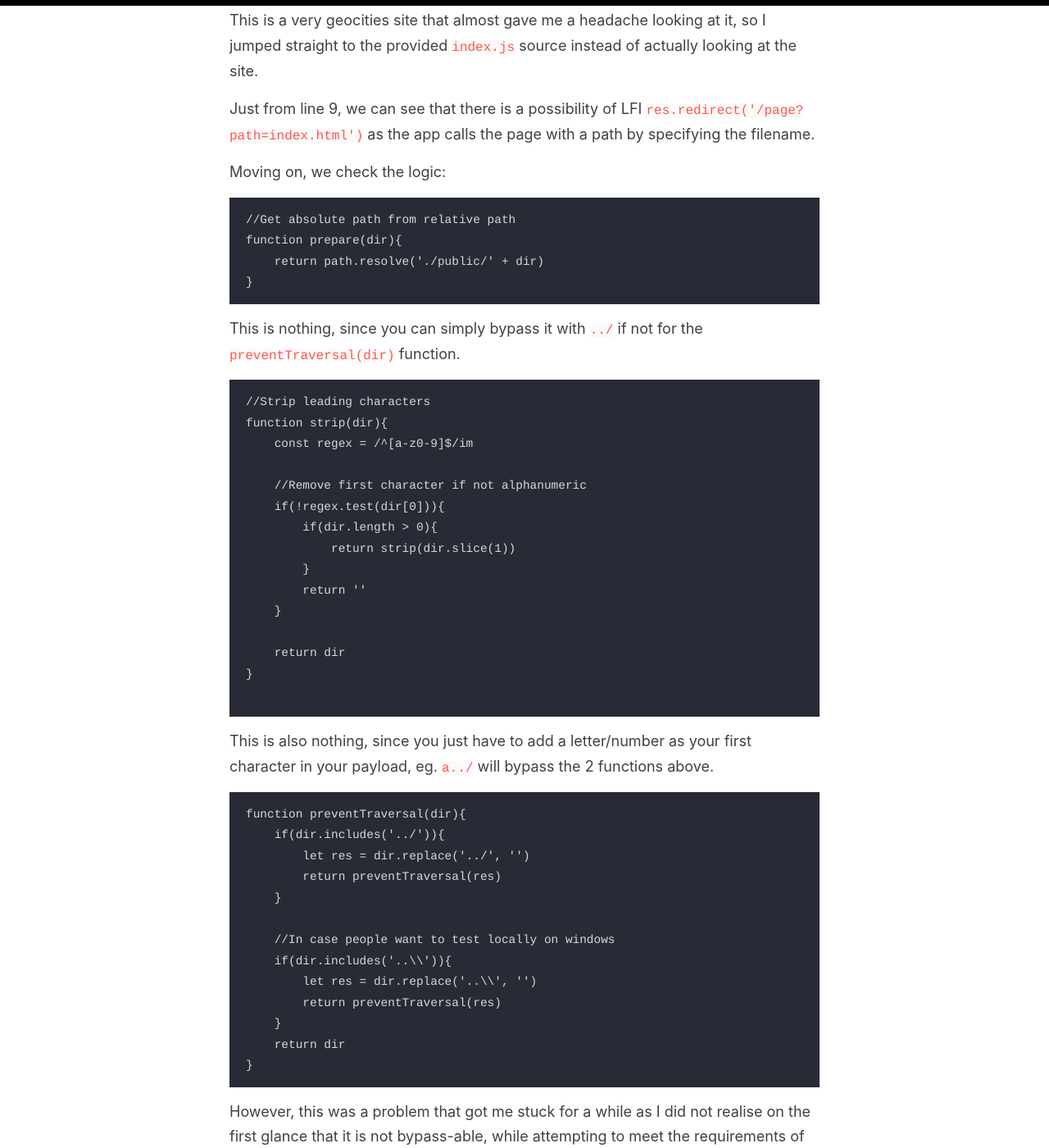
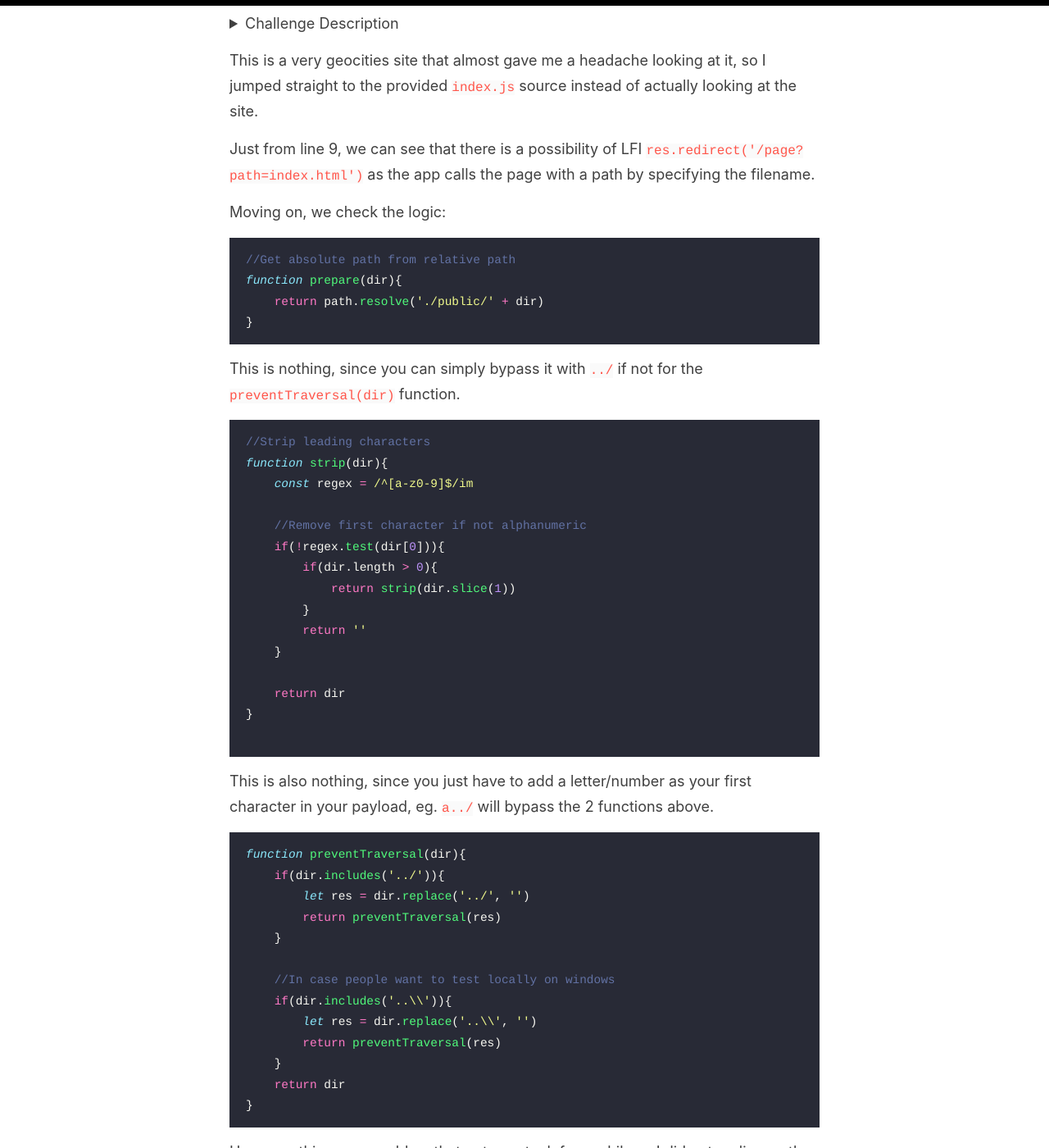
Before and after one commit to Isopach/isopach.github.io, a Jekyll site: the page built from _posts/2020-06-26-Redpwn-CTF-2020.md, in a window 1280 px wide and 1400 px high, scrolled down 3962 px. Shown: the whole window at 82% size. Built offline with Jekyll 4.4.1, drawn with Linux system fonts in a browser that asks for light colours; some of the changed text lies outside the part shown.

Commit message:
Fix formatting

````diff
--- a/_posts/2020-06-26-Redpwn-CTF-2020.md
+++ b/_posts/2020-06-26-Redpwn-CTF-2020.md
@@ -68,7 +68,7 @@
 #### Category: Web | 374 solves | 373 points
 
 <details>
-  <summary>Challenge Description></summary>
+  <summary>Challenge Description</summary>
 
  I wanted to make a website to store bits of text, but I don't have any experience with web development. However, I realized that I don't need any! If you experience any issues, make a paste and send it here
 <br />
@@ -111,11 +112,11 @@
 
 </details>
 
-This is the same as the previous challenge, except you have to XSS the admin to get the cookies, which most likely contains the flag.
+This is the same as the previous challenge, you just have to XSS the admin to get the cookies, which most likely contains the flag.
 
 I first tried the `<script>` tags which didn't work, and after reading the source on https://static-static-hosting.2020.redpwnc.tf/site/script.js I understood why:
 
-```
+```javascript
 if (children[i].nodeName === 'SCRIPT') {
             element.removeChild(children[i]);
             i --;
@@ -126,14 +127,14 @@
 
 It removes the script tags then sanitizes them. Thus, let's take a look at the sanitize function:
 
-```
+```javascript
 if (!['src', 'width', 'height', 'alt', 'class'].includes(attributes[i])) {
             element.removeAttribute(attributes[i]);
         }
 ```
 
 So basically you can only use `src`, `width`, `height`, `alt`, `class` to load your XSS payload.
-I actually tried `<img src` but found out for the first time that you cannot load script tags in it (how did I not know that before...).
+I actually tried `<img src` but found out for the first time that you cannot load script tags in the `src` attribute (how did I not know that before...).
 
 So I tried the `iframe` way and it worked on the first try!
 
@@ -173,7 +174,7 @@
 Moving on, we check the logic:
 
 
-```
+```javascript
 //Get absolute path from relative path
 function prepare(dir){
     return path.resolve('./public/' + dir)
@@ -182,7 +183,7 @@
 
 This is nothing, since you can simply bypass it with `../` if not for the `preventTraversal(dir)` function.
 
-```
+```javascript
 //Strip leading characters
 function strip(dir){
     const regex = /^[a-z0-9]$/im
@@ -202,7 +203,7 @@
 
 This is also nothing, since you just have to add a letter/number as your first character in your payload, eg. `a../` will bypass the 2 functions above.
 
-```
+```javascript
 function preventTraversal(dir){
     if(dir.includes('../')){
         let res = dir.replace('../', '')
@@ -220,7 +221,7 @@
 
 However, this was a problem that got me stuck for a while as I did not realise on the first glance that it is not bypass-able, while attempting to meet the requirements of the other 2 functions. After an hour, I decided to read the rest of the source more carefully and noticed the checking logic:
 
-```
+```javascript
 path = strip(path)
 
 path = preventTraversal(path)
@@ -273,7 +274,8 @@
 
 After a while, I was definitely stuck so I just left it there, until my teammate pointed out that I was searching for the hash of a *public key* instead of *certificate*. D'oh!
 
-So let's convert it to a certificate using `openssl`: `openssl pkey -pubin -outform der -in textbook.key | openssl dgst -sha1`
+So let's convert it to a certificate using `openssl`:
+`openssl pkey -pubin -outform der -in textbook.key | openssl dgst -sha1`
 
 By `SHA-1` hashing the `.der` format of the key, we can find the actual domain on the site here: https://crt.sh/?id=2001057066
 
@@ -321,13 +323,15 @@
 
 `xhr.send(JSON.stringify({"password":"n3cdD3GjyjGUS8PZ3n7dvZerWiY9IRQn"}));`
 
-Then I got stuck again, as I remembered that the admin account only has a balance of 140, which was far from enough to purchase the flag at 1000. However, my teammate Kenneth suggested that maybe the admin had already purchased the flag, so we went into the wrong rabbit hole of trying to get the result of `getPurchased` and getting the admin to send it to us. In the process, I learnt about maintaining session during `xhr` by using `withCredentials` and `onload` and `onreadystatechange`. I also learnt that it is impossible to either retrieve the `Set-Cookie` header from the response or send a `Cookies` header with `xhr`, since it was blocked by the specifications for security reasons.
+Then I got stuck again, as I remembered that the admin account only has a balance of 140, which was far from enough to purchase the flag at 1000. However, my teammate Kenneth suggested that maybe the admin had already purchased the flag, so we went into the wrong rabbit hole of trying to get the result of `getPurchased` and getting the admin to send it to us.
+
+In the process, I learnt about maintaining session during `xhr` by using `withCredentials` and `onload` and `onreadystatechange`. I also learnt that it is impossible to either retrieve the `Set-Cookie` header from the response or send a `Cookies` header with `xhr`, since it was blocked by the specifications for security reasons.
 
 Anyway, waituck came in and saved the day by telling us that you could just solve it with a Race condition, like this:
 
 #### Payload
 
-```
+```javascript
 <html><script>
     async function jsonreq() {
         var xhr = new XMLHttpRequest()
@@ -378,7 +382,8 @@
 
 We just have to execute the script step-by-step, with comments. So just use
 
-`bash -x cmd.sh` and you'll get one character of the flag printed out every step of the script.
+`bash -x cmd.sh`
+and you'll get one character of the flag printed out every step of the script.
 
 <details>
   <summary>FLAG</summary>
````
Also changed, not shown: other parts of _posts/2020-06-26-Redpwn-CTF-2020.md (+1 -0 lines).
